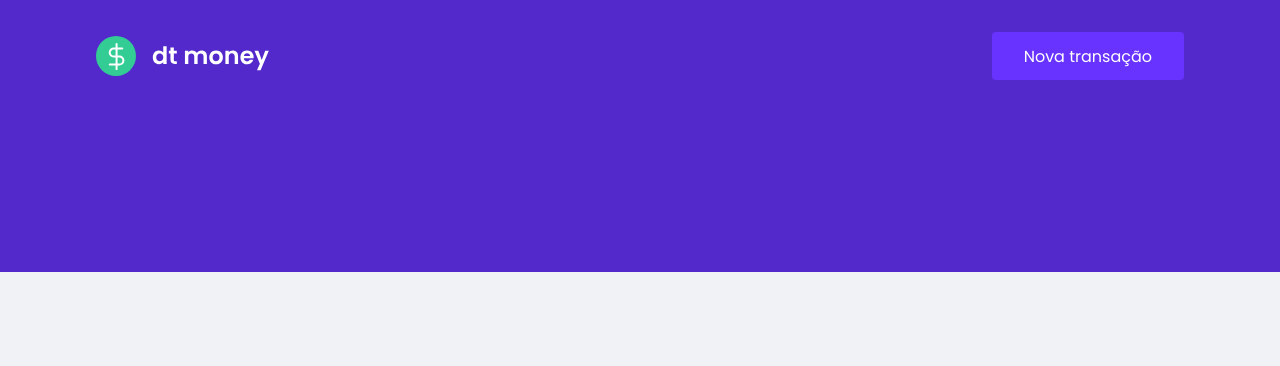
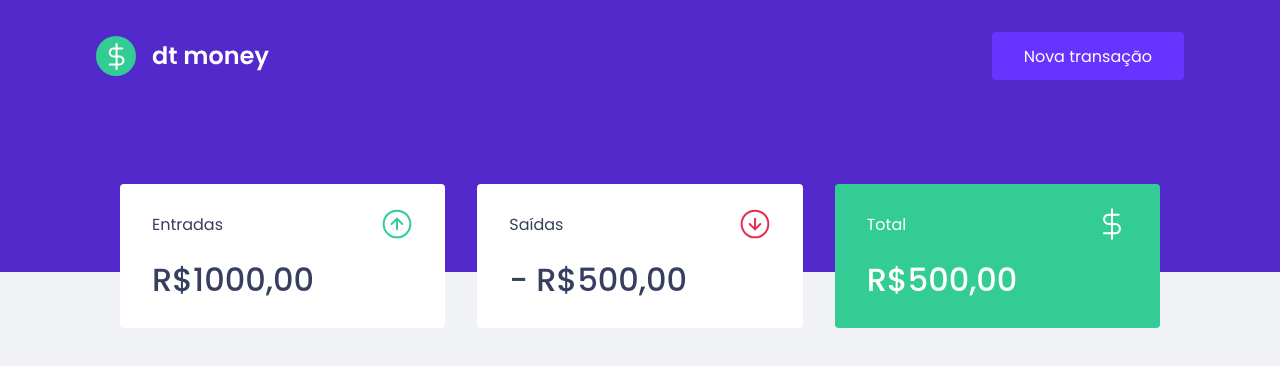
Before and after one commit to Gabrielmxn/dtmoney, a React (Create React App) app: page / in a window 1280 px wide. Shown: the top 366 px of the page. Built offline with nearby package versions, Linux system fonts and the light colour scheme.

Commit message:
Componente summary

```diff
--- a/src/App.tsx
+++ b/src/App.tsx
@@ -1,3 +1,4 @@
+import { Dashboard } from './components/Dashboard';
 import { Header } from './components/Header';
 import { GlobalStyle } from './styles/global';
 
@@ -6,6 +7,7 @@
     <>
       <GlobalStyle />
       <Header/>
+      <Dashboard/>
     </>
   );
 }
--- /dev/null
+++ b/src/components/Dashboard/index.tsx
@@ -0,0 +1,9 @@
+import { Container } from "./style";
+import { Summary } from '../Summary'
+export function Dashboard(){
+  return(
+    <Container>
+      <Summary/>
+    </Container>
+  );
+}
--- /dev/null
+++ b/src/components/Dashboard/style.ts
@@ -0,0 +1,7 @@
+import styled from "styled-components";
+
+export const Container = styled.main`
+  max-width: 1120px;
+  margin: 0 auto;
+  padding: 2.5rem;
+`
--- /dev/null
+++ b/src/components/Summary/index.tsx
@@ -0,0 +1,33 @@
+import incomeImg from '../../assets/income.svg';
+import outcomeImg from '../../assets/outcome.svg';
+import totalImg from '../../assets/total.svg';
+
+import { Container } from "./style";
+
+export function Summary(){
+  return (
+    <Container>
+      <div>
+        <header>
+          <p>Entradas</p>
+          <img src={incomeImg} alt="Entradas" />
+        </header>
+        <strong>R$1000,00</strong>
+      </div>
+      <div>
+        <header>
+          <p>Saídas</p>
+          <img src={outcomeImg} alt="Saidas" />
+        </header>
+        <strong>- R$500,00</strong>
+      </div>
+      <div className="highlight-background">
+        <header>
+          <p>Total</p>
+          <img src={totalImg} alt="Total" />
+        </header>
+        <strong>R$500,00</strong>
+      </div>
+    </Container>
+  )
+}
--- /dev/null
+++ b/src/components/Summary/style.ts
@@ -0,0 +1,35 @@
+import styled from "styled-components";
+
+
+export const Container = styled.div`
+  display: grid;
+  grid-template-columns: repeat(3, 1fr);
+  gap: 2rem;
+  margin-top: -8rem;
+
+  div {
+    background: var(--shape);
+    padding: 1.5rem 2rem;
+    border-radius: 0.25rem;
+    color: var(--text-title);
+
+    header{
+      display: flex;
+      align-items: center;
+      justify-content: space-between;
+    }
+
+    strong{
+      display: block;
+      margin-top: 1rem;
+      font-size: 2rem;
+      line-height: 3rem;
+      font-weight: 500;
+    }
+
+    &.highlight-background{
+      background-color: var(--green);
+      color: #FFF;
+    }
+  }
+`
```
